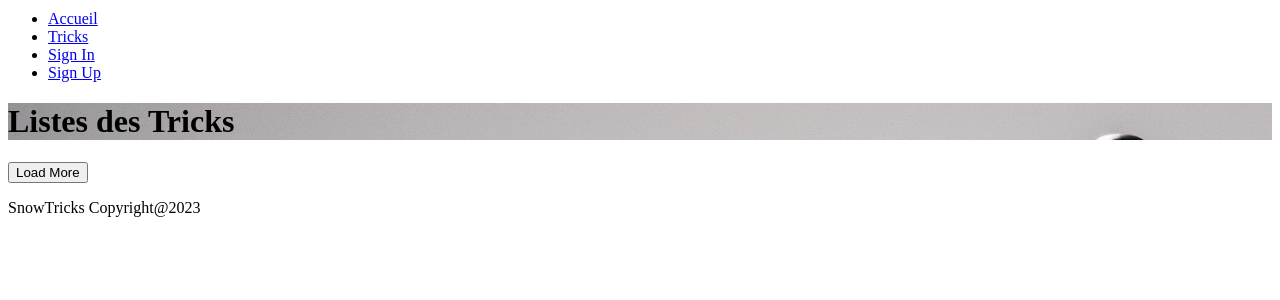
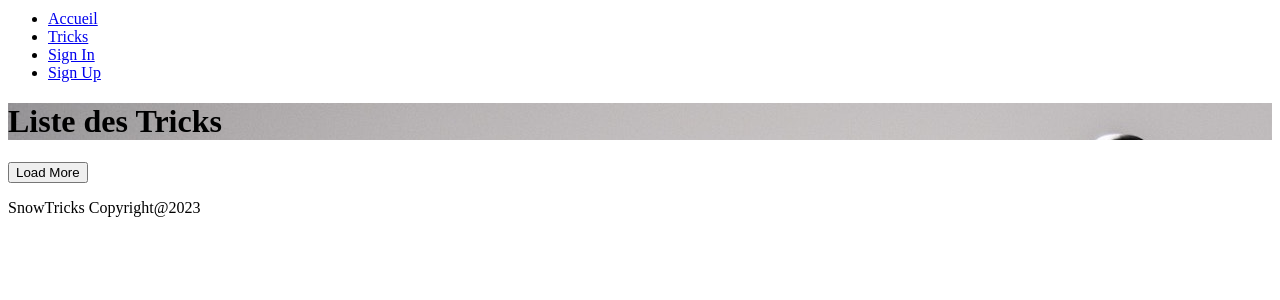
Before and after one commit to TonyWTillet/snow-tricks, a Symfony app: template templates/list_trick/index.html.twig in a window 1280 px wide. Shown: the part 317-617 px from the top of the page. Run offline with Twig, Linux system fonts and the light colour scheme; the template is opened without the code that fills it, so the values that code supplies are empty; some libraries are stand-ins or nearby versions.

Commit message:
Main : Liste Tricks

```diff
--- a/templates/list_trick/index.html.twig
+++ b/templates/list_trick/index.html.twig
@@ -9,7 +9,7 @@
             <div class="container">
                 <div class="row align-items-center justify-content-center text-center">
                     <div class="col-md-5" data-aos="fade-up">
-                        <h1 class="mb-3 text-white">Listes des Tricks</h1>
+                        <h1 class="mb-3 text-white">Liste des Tricks</h1>
                     </div>
                 </div>
             </div>
```
